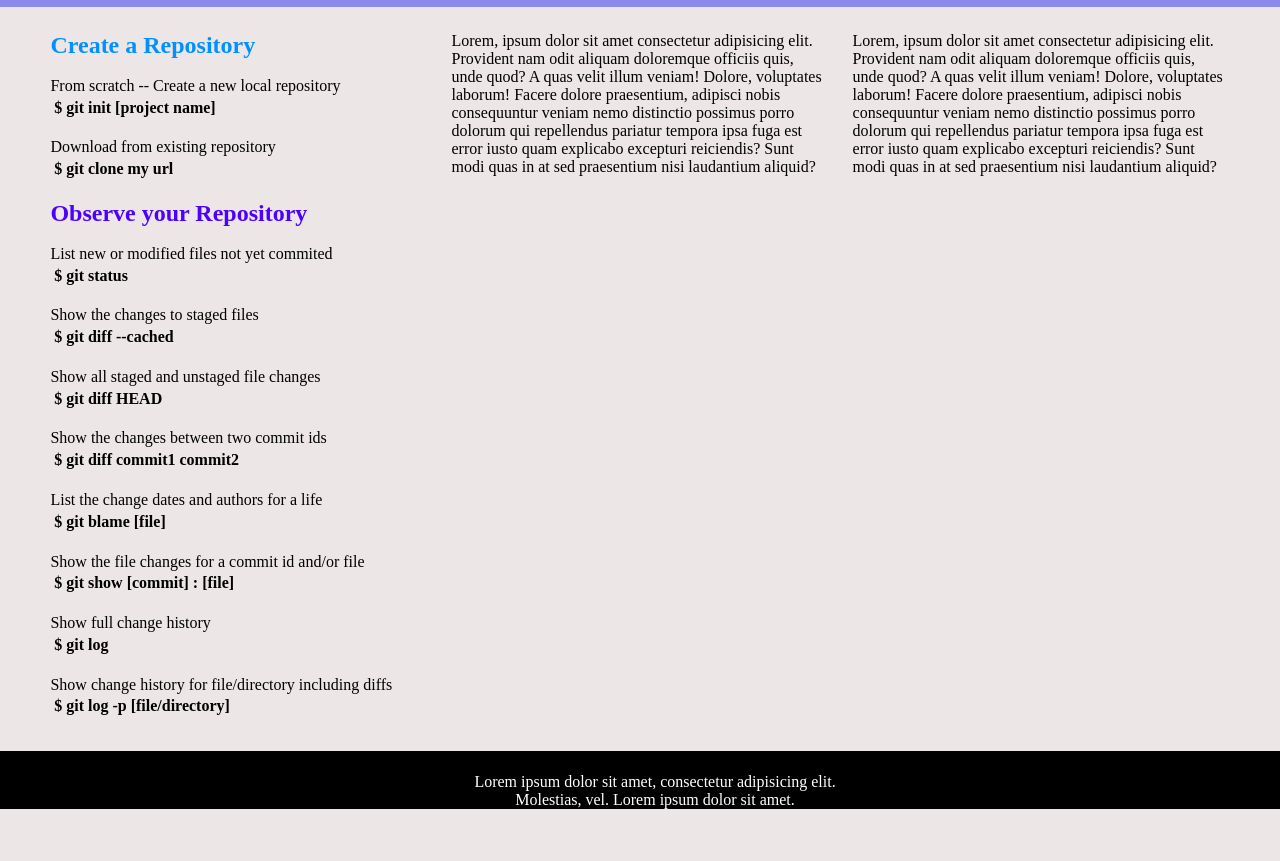
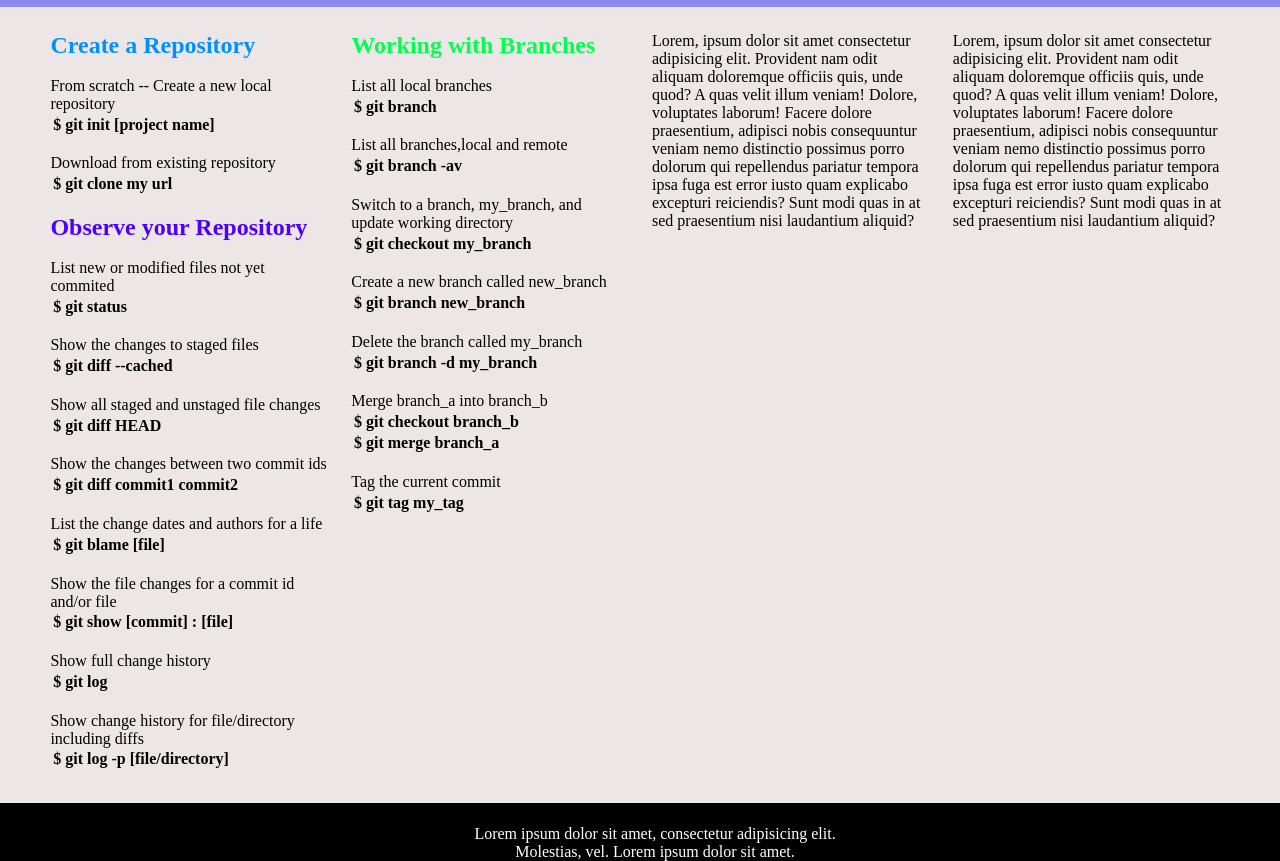
Before and after one commit to AndrewSkarg/Vlasenko_TSPP, a plain HTML site: page git_commands.html in a window 1280 px wide. Shown: the part 58-919 px from the top of the page. Before the commit the page ends 867 px from the top, so only its background shows below. Drawn offline with Linux system fonts and the light colour scheme.

Commit message:
workingWithBranches

```diff
--- a/git_commands.html
+++ b/git_commands.html
@@ -26,15 +26,14 @@
 
 
     <div class="git" >
-        <div style="width: 33.3%;">
+        <div style="width: 25%;">
             <h2 style="color: rgb(0, 145, 255);">Create a Repository</h2>
                 <br>
                 From scratch -- Create a new local repository
-                    <div class="com">$ git init [project name]</div>
-                <br>
+                    <div class="com">$ git init [project name]</div><br>
                 Download from existing repository
-                    <div class="com">$ git clone my url</div>
-                <br>
+                    <div class="com">$ git clone my url</div><br>
+
             <h2 style="color: rgb(76, 0, 255);">Observe your Repository</h2>
                 <br>
                 List new or modified files not yet commited
@@ -56,8 +55,29 @@
 
         </div>
 
-        <div style="width: 33.3%;">Lorem, ipsum dolor sit amet consectetur adipisicing elit. Provident nam odit aliquam doloremque officiis quis, unde quod? A quas velit illum veniam! Dolore, voluptates laborum! Facere dolore praesentium, adipisci nobis consequuntur veniam nemo distinctio possimus porro dolorum qui repellendus pariatur tempora ipsa fuga est error iusto quam explicabo excepturi reiciendis? Sunt modi quas in at sed praesentium nisi laudantium aliquid?</div>
-        <div style="width: 33.3%;">Lorem, ipsum dolor sit amet consectetur adipisicing elit. Provident nam odit aliquam doloremque officiis quis, unde quod? A quas velit illum veniam! Dolore, voluptates laborum! Facere dolore praesentium, adipisci nobis consequuntur veniam nemo distinctio possimus porro dolorum qui repellendus pariatur tempora ipsa fuga est error iusto quam explicabo excepturi reiciendis? Sunt modi quas in at sed praesentium nisi laudantium aliquid?</div>
+        <div style="width: 25%;">
+            <h2 style="color: rgb(0, 255, 81);">Working with Branches</h2>
+                <br>
+                List all local branches
+                <div class="com">$ git branch</div><br>
+                List all branches,local and remote
+                <div class="com">$ git branch -av</div><br>
+                Switch to a branch, my_branch, and update working directory
+                <div class="com">$ git checkout my_branch</div><br>
+                Create a new branch called new_branch
+                <div class="com">$ git branch new_branch</div><br>
+                Delete the branch called my_branch
+                <div class="com">$ git branch -d my_branch</div><br>
+                Merge branch_a into branch_b
+                <div class="com">$ git checkout branch_b</div>
+                <div class="com">$ git merge branch_a</div><br>
+                Tag the current commit
+                <div class="com">$ git tag my_tag</div><br>
+        </div>
+
+
+        <div style="width: 25%;">Lorem, ipsum dolor sit amet consectetur adipisicing elit. Provident nam odit aliquam doloremque officiis quis, unde quod? A quas velit illum veniam! Dolore, voluptates laborum! Facere dolore praesentium, adipisci nobis consequuntur veniam nemo distinctio possimus porro dolorum qui repellendus pariatur tempora ipsa fuga est error iusto quam explicabo excepturi reiciendis? Sunt modi quas in at sed praesentium nisi laudantium aliquid?</div>
+        <div style="width: 25%;">Lorem, ipsum dolor sit amet consectetur adipisicing elit. Provident nam odit aliquam doloremque officiis quis, unde quod? A quas velit illum veniam! Dolore, voluptates laborum! Facere dolore praesentium, adipisci nobis consequuntur veniam nemo distinctio possimus porro dolorum qui repellendus pariatur tempora ipsa fuga est error iusto quam explicabo excepturi reiciendis? Sunt modi quas in at sed praesentium nisi laudantium aliquid?</div>
 
     </div>
 
```
